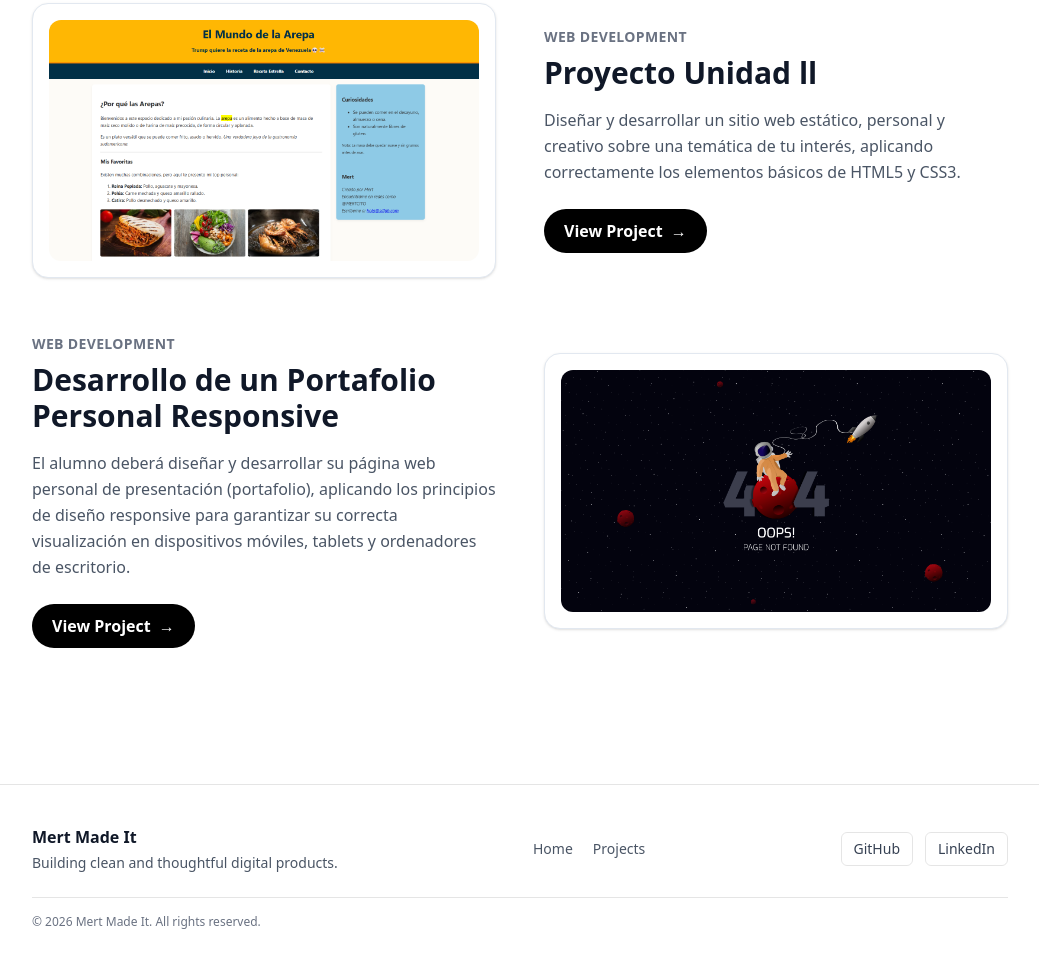
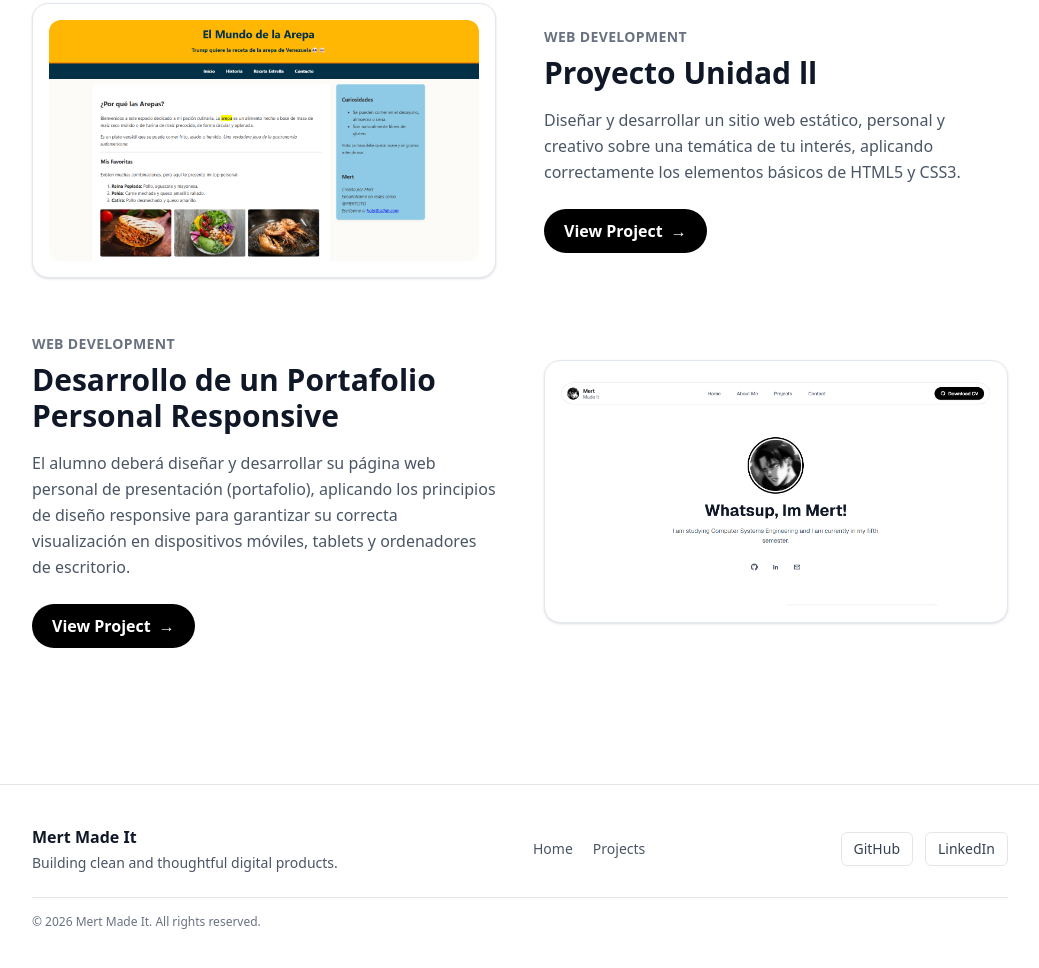
Before and after one commit to mertmadeit/web-directorio, a plain HTML site: page index.html in a window 1280 px wide. Shown: the part 973-1941 px from the top of the page, without its empty margins (120-1159 px from the left). Drawn offline with Linux system fonts and the light colour scheme.

Commit message:
V3-Despliegue_Add enlaces

```diff
--- a/index.html
+++ b/index.html
@@ -147,9 +147,9 @@
 
                     <article class="grid md:grid-cols-2 gap-8 lg:gap-12 items-center">
                         <div class="md:order-2 rounded-2xl border border-slate-200 bg-white p-3 sm:p-4 shadow-sm">
-                            <div class="relative aspect-[16/9] w-full overflow-hidden rounded-xl bg-white">
+                            <div class="relative aspect-[16/8.5] w-full overflow-hidden rounded-xl bg-white">
                                 <img
-                                        src="./assets/img/404-Space.png"
+                                        src="./assets/img/portafolio.png"
                                         alt="Personal Finance Management App preview"
                                         class="absolute inset-0 h-full w-full object-cover transition-transform duration-300 ease-out hover:scale-[1.02]"
                                         loading="lazy"
@@ -168,7 +168,7 @@
                                 El alumno deberá diseñar y desarrollar su página web personal de presentación (portafolio), aplicando los principios de diseño responsive para garantizar su correcta visualización en dispositivos móviles, tablets y ordenadores de escritorio.
                             </p>
                             <a
-                                    href="#projects"
+                                    href="./praticas/portafolio-resposive/index.html"
                                     class="mt-6 inline-flex items-center gap-2 rounded-full bg-black px-5 py-2.5 text-white font-semibold hover:bg-gray-900 transition-colors"
                             >
                                 View Project
```
Also changed, not shown: assets/css/output.css, assets/img/portafolio.png (added), praticas/portafolio-resposive/assets/css/output.css.
